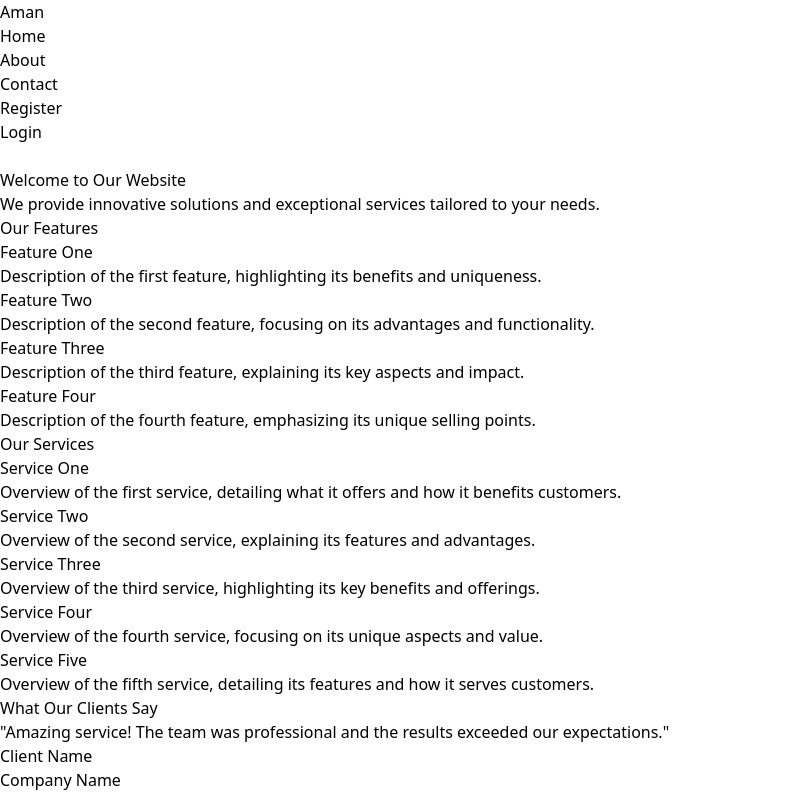
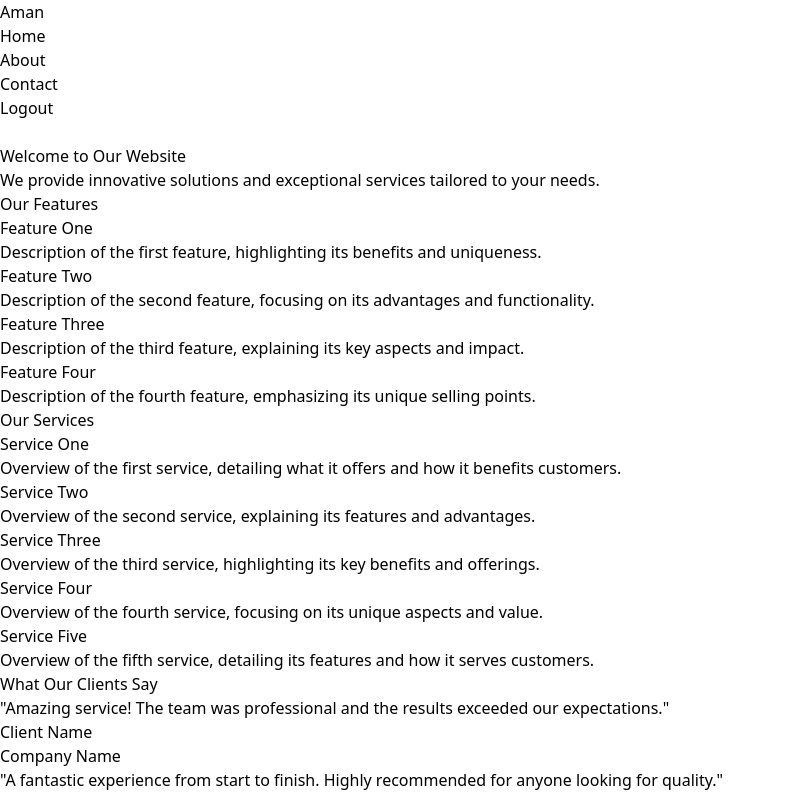
Before and after one commit to AmanKumarSinhaGitHub/MERN, a React (Vite) app in the folder frontend/: page / in a window 1280 px wide. Shown: the top 796 px of the page, without its empty margins (0-785 px from the left). Built offline with nearby package versions, Linux system fonts and the light colour scheme; sample sign-in values are in the browser's storage.

Commit message:
Added Logout Feature

```diff
--- a/frontend/src/components/Header.jsx
+++ b/frontend/src/components/Header.jsx
@@ -1,8 +1,11 @@
 import { useState } from "react";
 import { Link, NavLink } from "react-router-dom";
+import { useAuth } from "../store/auth";
 
 const Header = () => {
   const [isOpen, setIsOpen] = useState(false);
+
+  const { isLoggedIn } = useAuth();
 
   const toggleMenu = () => {
     setIsOpen(!isOpen);
@@ -50,6 +53,19 @@ const Header = () => {
                 </NavLink>
               </li>
 
+              {isLoggedIn ? (
+                <li>
+                  <NavLink
+                    to="/logout"
+                    className={({ isActive }) =>
+                      `py-2 ${isActive ? "text-blue-400" : "text-gray-300"} hover:text-blue-400`
+                    }
+                  >
+                    Logout
+                  </NavLink>
+                </li>
+              ) : (
+                <>
                   <li>
                     <NavLink
                       to="/register"
@@ -61,7 +77,6 @@ const Header = () => {
                     </NavLink>
                   </li>
 
-
                   <li>
                     <NavLink
                       to="/login"
@@ -72,6 +87,8 @@ const Header = () => {
                       Login
                     </NavLink>
                   </li>
+                </>
+              )}
             </ul>
           </div>
           <div className="md:hidden">
@@ -137,28 +154,42 @@ const Header = () => {
               </NavLink>
             </li>
 
+            {isLoggedIn ? (
+              <li>
+                <NavLink
+                  to="/logout"
+                  className={({ isActive }) =>
+                    `py-2 ${isActive ? "text-blue-400" : "text-gray-300"} hover:text-blue-400`
+                  }
+                >
+                  Logout
+                </NavLink>
+              </li>
+            ) : (
+              <>
                 <li>
                   <NavLink
                     to="/register"
                     className={({ isActive }) =>
-                  `block py-2 ${isActive ? "text-blue-400" : "text-gray-300"} hover:text-blue-400`
+                      `py-2 ${isActive ? "text-blue-400" : "text-gray-300"} hover:text-blue-400`
                     }
                   >
                     Register
                   </NavLink>
                 </li>
 
-
                 <li>
                   <NavLink
                     to="/login"
                     className={({ isActive }) =>
-                  `block py-2 ${isActive ? "text-blue-400" : "text-gray-300"} hover:text-blue-400`
+                      `py-2 ${isActive ? "text-blue-400" : "text-gray-300"} hover:text-blue-400`
                     }
                   >
                     Login
                   </NavLink>
                 </li>
+              </>
+            )}
           </ul>
         </div>
       )}
--- a/frontend/src/main.jsx
+++ b/frontend/src/main.jsx
@@ -17,6 +17,7 @@ import Register from "./pages/Register.jsx";
 import Login from "./pages/Login.jsx";
 import Error from "./pages/Error.jsx";
 import { AuthProvider } from "./store/auth.jsx";
+import Logout from "./pages/Logout.jsx";
 
 const router = createBrowserRouter(
   createRoutesFromElements(
@@ -26,6 +27,7 @@ const router = createBrowserRouter(
       <Route path="/contact" element={<Contact />} />
       <Route path="/register" element={<Register />} />
       <Route path="/login" element={<Login />} />
+      <Route path="/logout" element={<Logout />} />
       <Route path="*" element={<Error />} />
     </Route>,
   ),
--- /dev/null
+++ b/frontend/src/pages/Logout.jsx
@@ -0,0 +1,21 @@
+import { useEffect } from "react";
+import { Navigate } from "react-router-dom";
+import { useAuth } from "../store/auth";
+
+const Logout = () => {
+
+  const { LogoutUser } = useAuth();
+
+  useEffect(() => {
+    LogoutUser();
+  }, [LogoutUser]);
+
+  return (
+    <>
+      <Navigate to="/login" />
+    </>
+  );
+
+};
+
+export default Logout;
--- a/frontend/src/store/auth.jsx
+++ b/frontend/src/store/auth.jsx
@@ -1,16 +1,28 @@
-import { createContext, useContext } from 'react';
+import { createContext, useContext, useState } from 'react';
 
 // Create the context
 export const AuthContext = createContext();
 
 // AuthProvider component (Provide the Context value)
 export const AuthProvider = ({ children }) => {
+
+  const [token, setToken] = useState(localStorage.getItem("token"));
+
+  let isLoggedIn = !!token;
+
   const storeTokenInLocalStorage = (serverToken) => {
+    setToken(serverToken);
     localStorage.setItem("token", serverToken);
   };
 
+  // Logout function
+  const LogoutUser = () => {
+    setToken("");
+    return localStorage.removeItem("token");
+  }
+
   return (
-    <AuthContext.Provider value={{ storeTokenInLocalStorage }}>
+    <AuthContext.Provider value={{ storeTokenInLocalStorage, LogoutUser, isLoggedIn }}>
       {children}
     </AuthContext.Provider>
   );
```
Also changed, not shown: 1 other file (tests, documents, lock files or other folders). Lines whose indentation alone changed are shown as unchanged.
